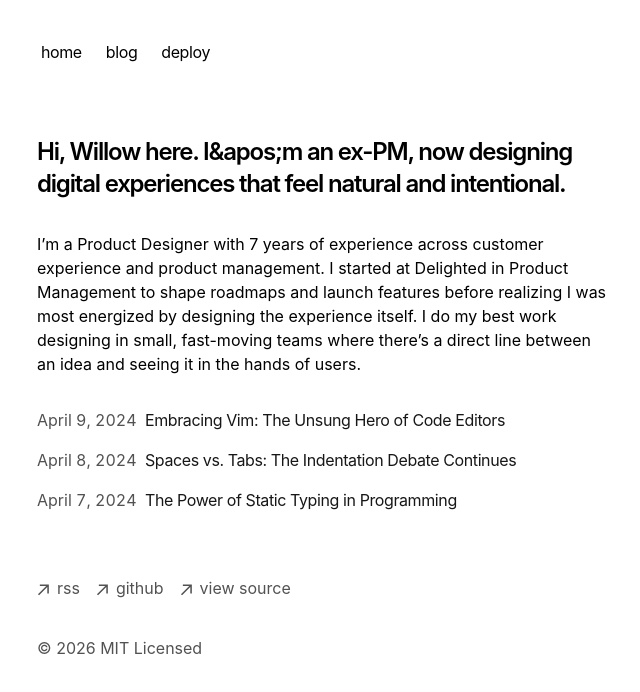
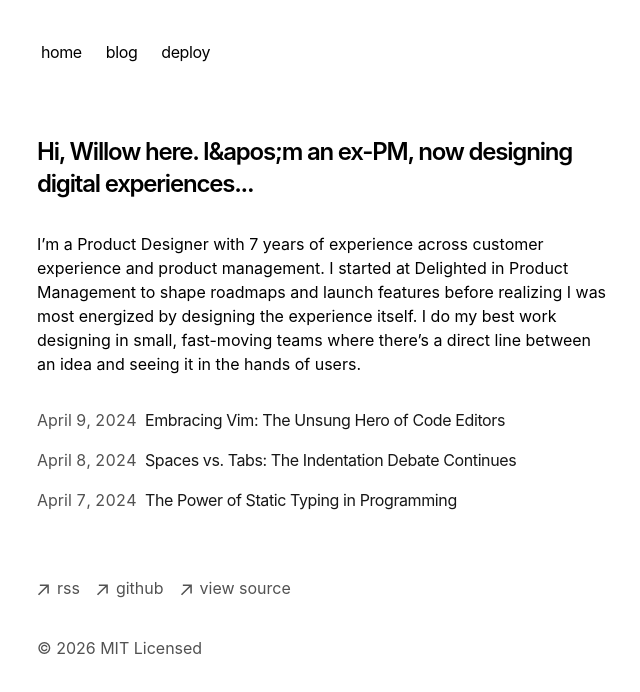
Before and after one commit to willowlynn-peterson/willow-portfolio, a Next.js app: page / in a window 1280 px wide. Shown: the top 692 px of the page, without its empty margins (315-955 px from the left). Built offline with nearby package versions, Linux system fonts and the light colour scheme.

Commit message:
AI: update homepage copy

```diff
--- a/app/page.tsx
+++ b/app/page.tsx
@@ -3,7 +3,7 @@ import { BlogPosts } from 'app/components/posts'
 export default function Page() {
   return (
     <section>
-      <h1 className="mb-8 text-2xl font-semibold tracking-tighter"> {'Hi, Willow here. I&apos;m an ex-PM, now designing digital experiences that feel natural and intentional.'}
+      <h1 className="mb-8 text-2xl font-semibold tracking-tighter"> {'Hi, Willow here. I&apos;m an ex-PM, now designing digital experiences...'}
       </h1>
       <p className="mb-4">
         {`I’m a Product Designer with 7 years of experience across customer experience and product management. I started at Delighted in Product Management to shape roadmaps and launch features before realizing I was most energized by designing the experience itself. I do my best work designing in small, fast-moving teams where there’s a direct line between an idea and seeing it in the hands of users.`}
```
